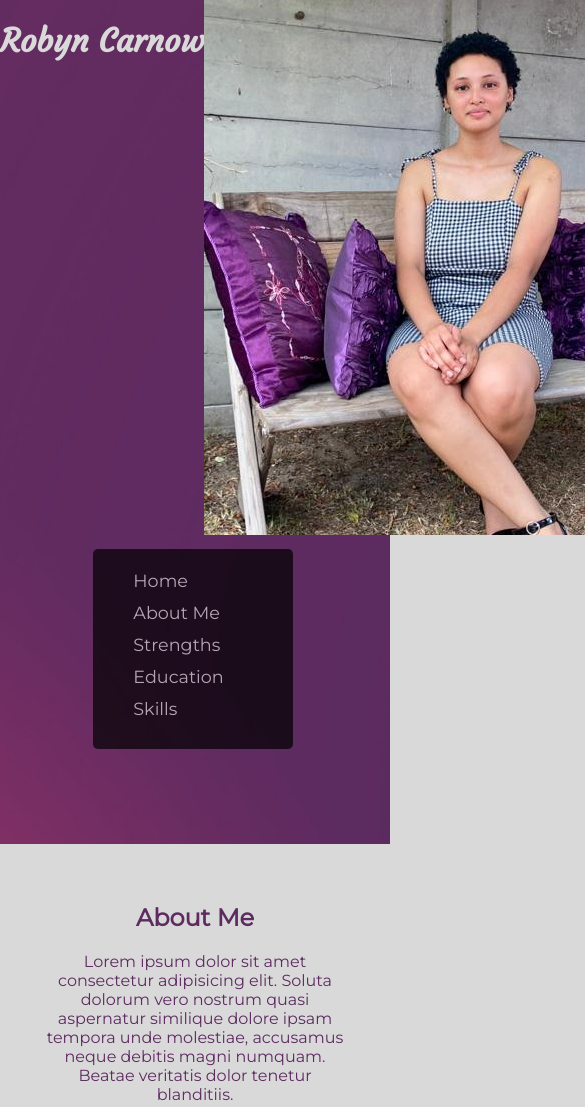
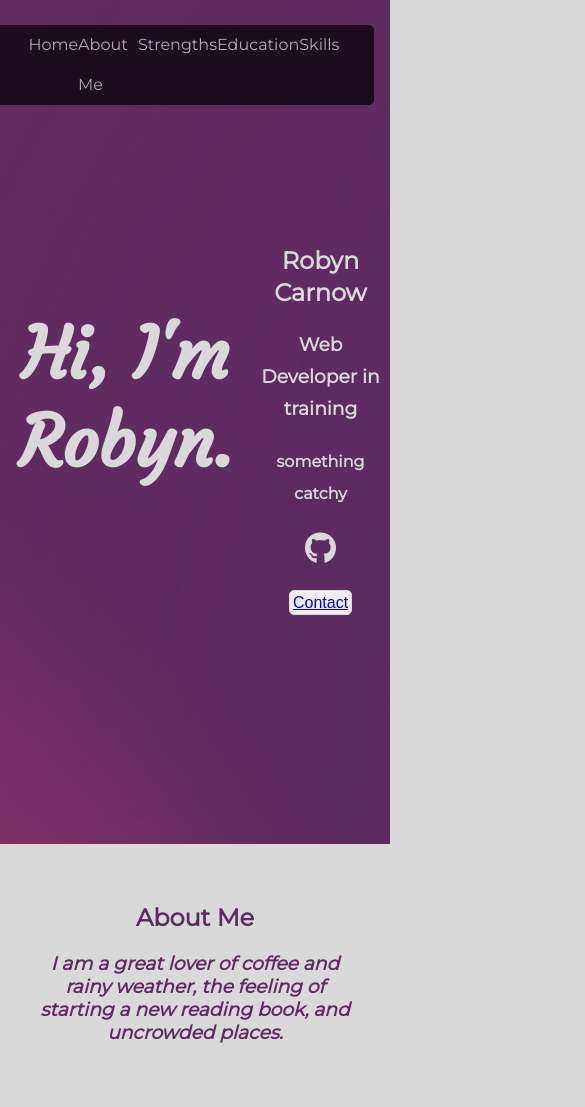
Before and after one commit to robynainsley21/ROBCAR023_FTC2301_Group-Naeem_RobynCarnow_ITW09, a plain HTML site: page HTML/index.html in a window 390 px wide. Shown: the top 1107 px of the page, 585 px wide, since content can reach past the window. Drawn offline with Linux system fonts and the light colour scheme.

Commit message:
Made contact landing page responsive

```diff
--- a/CSS/contact.css
+++ b/CSS/contact.css
@@ -1,10 +1,6 @@
 body{
-    background-color:#D9D9D9;
+    background-color:#5D2B60;
     font-family: "Montserrat", sans-serif;
-    overflow: hidden;
-    background-image: url(/Images/my-banner.png);
-    background-repeat: no-repeat;
-    background-size: cover;
 }
 
 #contact{
@@ -38,3 +34,27 @@ button{
     display: flex;
     flex-direction: column;
 }
+
+@media only screen and (max-width: 425px){
+    #contact{
+        display: flex;
+        flex-direction: column;
+    }
+
+    .contact-item{
+        margin: 3%;
+        padding: 3%;
+    }
+}
+
+@media only screen and (max-width: 768px){
+    #contact{
+        display: flex;
+        flex-direction: column;
+    }
+
+    .contact-item{
+        margin: 3% auto;
+        padding: 3%;
+    }
+}
--- a/CSS/styles.css
+++ b/CSS/styles.css
@@ -17,17 +17,47 @@ body{
     margin: 0;
 }
 
-#banner-content h1{
+#banner h1{
     color:#D9D9D9;
     font-family: "Courgette", sans-serif;
 }
 
-#banner-content{
-    display: flex;
+
+.github{
+    margin-bottom: 1rem;
 }
 
-#profile-image{
-    border-radius: 100%;
+.fa-github{
+    color:#D9D9D9;
+}
+
+
+/* NAVBAR */
+#navbar{
+    position: fixed;
+    top: 65%;
+    right: 4%;
+    background-color: #000;
+    width: 200px;
+    opacity: .7;
+    border-radius: 5px;
+}
+
+#navbar ul{
+    display: flex;
+    flex-direction: column;
+    list-style: none;
+
+}
+
+#navbar li{
+    font-size: 1.1rem;
+    color:#D9D9D9;
+    line-height: 2rem;
+}
+
+#navbar a{
+    text-decoration: none;
 }
 
 
@@ -55,41 +85,26 @@ body{
 
 
 @media only screen and (max-width: 425px){
-    /* NAVBAR */
-    #navbar{
-        position: fixed;
-        top: 90%;
-        left: 1.25rem;
-        background-color: #000;
-        width: 90%;
-        margin: auto;
-        opacity: .7;
-        border-radius: 5px;
+    /* BANNER */
+    .intro-title{
+        margin: 0;
     }
 
-    #navbar ul{
-        display: flex;
-        left: 5px;
-        list-style: none;
-        justify-content: space-around;
+    #banner .intro-title{
+        font-size: 2.2rem;
+        margin: auto;
+        padding: 0;
     }
 
-    #navbar li{
-        font-size: 14px;
-        color:#D9D9D9;
+    .banner-item{
+        text-align: center;
     }
 
-    #navbar a{
-        text-decoration: none;
+    #banner button{
+        padding: 2%;
+        font-size: 1rem;
     }
 
-   /* BANNER */
-
-
-    #profile-image{
-        width: 100px;
-        height: 100px;
-    }
 
     /* ABOUT ME */
     #about-me{
@@ -197,40 +212,40 @@ body{
 @media only screen and (max-width: 768px){
     /* NAVBAR */
     #navbar{
+        padding-right: 35px;
         position: fixed;
-        top: 70%;
-        right: 6%;
+        top: 3%;
         background-color: #000;
-        width: 200px;
-        height: 200px;
+        width: 90%;
         opacity: .7;
         border-radius: 5px;
     }
 
     #navbar ul{
         display: flex;
-        flex-direction: column;
-        list-style: none;
-
+        flex-direction: row;
+        justify-content: space-between;
+        margin: 0;
     }
 
     #navbar li{
-        font-size: 1.1rem;
-        color:#D9D9D9;
+        font-size: 1rem;
         line-height: 2.5rem;
     }
 
-    #navbar a{
-        text-decoration: none;
+   /* BANNER */
+    #banner{
+        display: flex ;
+        flex-direction: column;
+        width: 100%;
+        text-align: center;
     }
 
-   /* BANNER */
+    #banner .intro-title{
+        margin: auto;
+    }
 
 
-
-    .intro-statement{
-        margin: .6rem auto;
-    }
 
     /* ABOUT ME */
     #about-me{
@@ -299,7 +314,7 @@ body{
         display: grid;
         grid-template-columns: repeat(3, 1fr);
         gap: 7px;
-        margin: 1%;
+
         text-align: center;
     }
 
@@ -348,36 +363,40 @@ body{
 }
 
 @media only screen and (max-width: 1440px){
-    /* NAVBAR */
-    #navbar{
-        position: fixed;
-        top: 65%;
-        right: 6%;
-        background-color: #000;
-        width: 200px;
-        height: 200px;
-        opacity: .7;
-        border-radius: 5px;
+  /* BANNER */
+  #banner{
+    display: flex ;
+    flex-direction: row;
+    width: 100%;;
+
+}
+
+#banner .intro-title{
+    margin: auto;
+}
+
+
+    .intro-text{
+        color:#D9D9D9;
+        line-height: 2rem;
+        margin: auto;
     }
 
-    #navbar ul{
-        display: flex;
-        flex-direction: column;
-        list-style: none;
+    .intro-title{
+        font-size: 3rem;
+    }
+
+    .intro-title h1{
+        margin-top: 0;
 
     }
 
-    #navbar li{
-        font-size: 1.1rem;
-        color:#D9D9D9;
-        line-height: 2rem;
+    .banner-item button{
+        padding: 5% 7%;
+        border-radius: 5px;
+        border: 1px solid #D9D9D9;
+        font-size: 1.2rem;
     }
-
-    #navbar a{
-        text-decoration: none;
-    }
-
-   /* BANNER */
 
     /* ABOUT ME */
     #about-me{
@@ -442,10 +461,6 @@ body{
 
 
     /* SKILLS */
-    #skills{
-        margin: 12% 5%;
-    }
-
     #skills h2{
         text-align: center;
     }
--- a/HTML/index.html
+++ b/HTML/index.html
@@ -9,6 +9,10 @@
         <!-- STYLESHEETS -->
         <link rel="stylesheet" href="/CSS/styles.css">
 
+        <!-- FONTAWESOME -->
+        <link rel="stylesheet" href="https://cdnjs.cloudflare.com/ajax/libs/font-awesome/6.3.0/css/all.min.css" integrity="sha512-SzlrxWUlpfuzQ+pcUCosxcglQRNAq/DZjVsC0lE40xsADsfeQoEypE+enwcOiGjk/bSuGGKHEyjSoQ1zVisanQ==" crossorigin="anonymous" referrerpolicy="no-referrer" />
+
+
         <!-- GOOGLE FONTS -->
         <link rel="preconnect" href="https://fonts.googleapis.com">
         <link rel="preconnect" href="https://fonts.gstatic.com" crossorigin>
@@ -16,19 +20,9 @@
     </head>
 
     <body>
+
         <header>
-            <div id="banner">
-                <div id="banner-content">
-                    <div class="div-item">
-                        <h1>Robyn Carnow</h1>
-                    </div>
-                    <div id="profile-image" class="div-item">
-                        <img src="/Images/profile-image.jpg" alt="profile-image">
-                    </div>
-                </div>
-
             <nav id="navbar">
-                    <div id="menu">
                 <ul id="#menu-list">
                     <a href="#banner" class="nav-item"><li>Home</li></a>
                     <a href="#about-me" class="nav-item"><li>About Me</li></a>
@@ -36,9 +30,22 @@
                     <a href="#education" class="nav-item"><li>Education</li></a>
                     <a href="#skills" class="nav-item"><li>Skills</li></a>
                 </ul>
+            </nav>
+            <div id="banner">
+
+                    <div class="intro-title banner-item">
+                        <h1>Hi, I'm Robyn.</h1>
+                    </div>
+                    <div class="banner-item intro-text">
+                        <h2>Robyn Carnow</h2>
+                        <h3>Web Developer in training</h3>
+                        <h4>something catchy</h4>
+                        <div class="github">
+                            <a href="https://github.com/robynainsley21"><i class="fa-brands fa-github fa-2x"></i></a>
+                        </div>
+                        <button ><a class="contact-button" href="#contact-me">Contact</a></button>
                     </div>
 
-                </nav>
             </div>
 
 
@@ -48,7 +55,7 @@
         <section>
             <div id="about-me">
                <h2>About Me</h2>
-               <p>Lorem ipsum dolor sit amet consectetur adipisicing elit. Soluta dolorum vero nostrum quasi aspernatur similique dolore ipsam tempora unde molestiae, accusamus neque debitis magni numquam. Beatae veritatis dolor tenetur blanditiis.</p>
+               <h3><em>I am a great lover of coffee and rainy weather, the feeling of starting a new reading book, and uncrowded places. </em></h3>
             </div>
 
             <div class="line-violet"></div>
```
Lines whose indentation alone changed are shown as unchanged.
